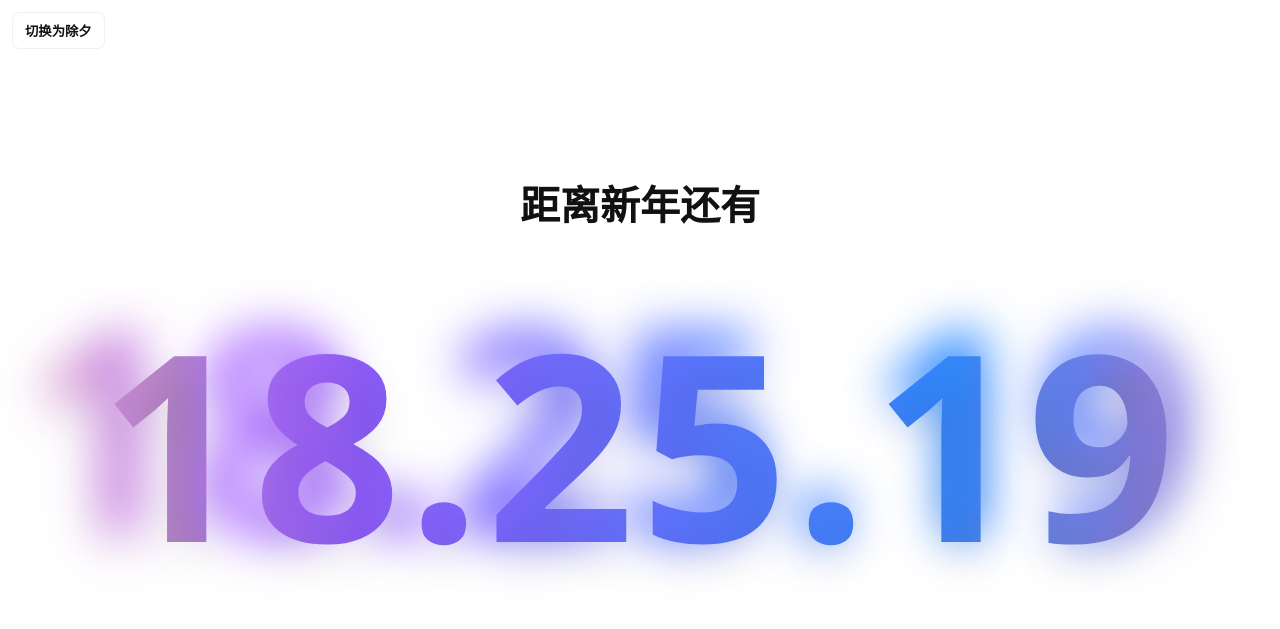
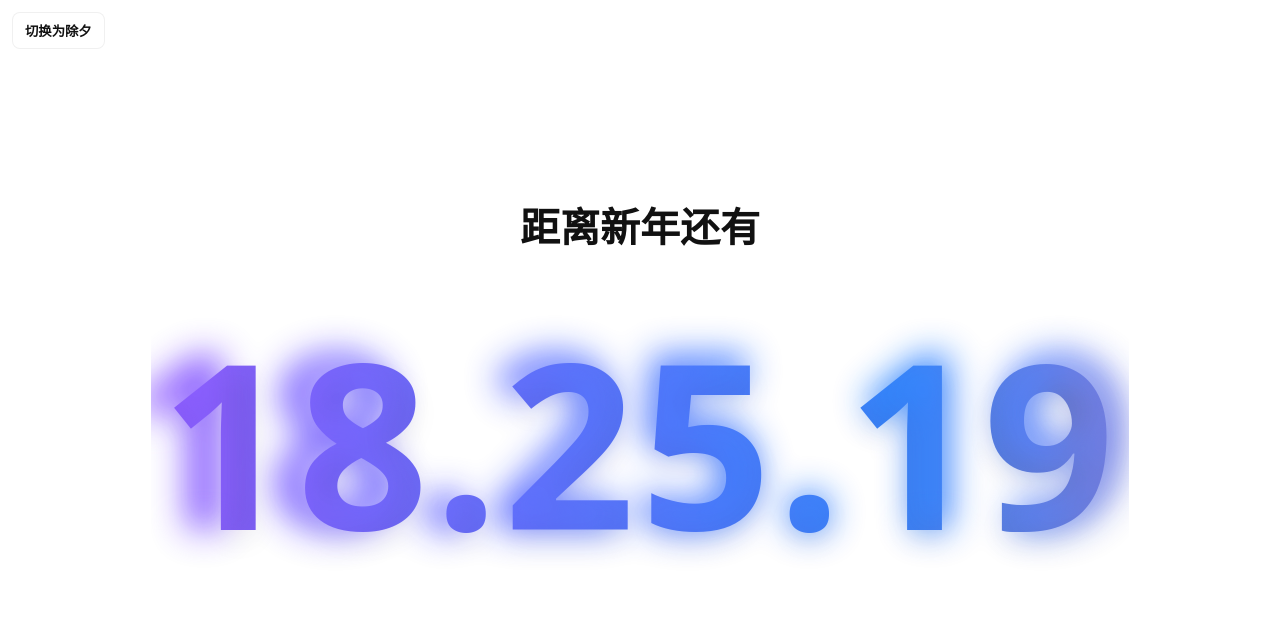
Before and after one commit to zezesukib/zezesukib.github.io, a plain HTML site: page index.html in a window 1280 px wide. Drawn offline with Linux system fonts and the light colour scheme.

Commit message:
修复手机适配与 Edge 渐变显示：调整 clamp、发光与前缀兼容

```diff
--- a/styles.css
+++ b/styles.css
@@ -15,39 +15,50 @@ main{height:100vh;display:flex;flex-direction:column;align-items:center;justify-
   position:relative;
   z-index:1;
   font-weight:900;
-  font-size:clamp(80px,22vw,260px);
+  /* 更保守的 clamp，便于手机显示 */
+  font-size:clamp(56px,18vw,240px);
+  max-width:92vw;
+  white-space:nowrap;
   letter-spacing:0.02em;
   font-family:inherit;
   color:transparent;
   -webkit-background-clip:text;
   background-clip:text;
   -webkit-text-fill-color:transparent;
-  /* 更亮更鲜艳的多色渐变（首尾相连） */
+  /* 首尾相连的多色渐变（更亮、首尾相同以避免边缘色块） */
   background-image: linear-gradient(90deg, #ff6b6b 0%, #ffd166 25%, #8b5cf6 50%, #3b82f6 75%, #ff6b6b 100%);
-  background-size: 200% 100%;
-  background-repeat: repeat-x;
+  background-size: 300% 100%;
+  background-repeat: no-repeat;
   animation: gradientShift 8s linear infinite;
-  /* 更明显的发光感 */
-  text-shadow:0 18px 42px rgba(0,0,0,0.06);
+  /* 更明确但在手机上更温和的阴影 */
+  text-shadow:0 10px 28px rgba(0,0,0,0.06);
   display:inline-block;
-  padding:8px 16px;
+  padding:6px 10px;
+  overflow:hidden;
 }
 
 /* 发光伪元素：复制文本，背景与文本一致并模糊，颜色实时同步 */
 #countdown::before{
   content: attr(data-text);
-  position:absolute;left:-8px;right:-8px;top:-8px;bottom:-8px;z-index:-1;
-  color:transparent;-webkit-background-clip:text;background-clip:text;-webkit-text-fill-color:transparent;
+  position:absolute;left:0;right:0;top:0;bottom:0;z-index:0;
+  color:transparent;
+  -webkit-background-clip:text;
+  background-clip:text;
+  -webkit-text-fill-color:transparent;
   background-image: linear-gradient(90deg, #ff6b6b 0%, #ffd166 25%, #8b5cf6 50%, #3b82f6 75%, #ff6b6b 100%);
-  background-size: 200% 100%;
-  background-repeat: repeat-x;
+  background-size: 300% 100%;
+  background-repeat: no-repeat;
   animation: gradientShift 8s linear infinite;
-  filter: blur(22px) saturate(1.3) brightness(1.1);
-  opacity:1;transform:scale(1.09);pointer-events:none;
+  /* 更温和但更明亮的发光：避免在某些浏览器变成暗色块 */
+  filter: blur(16px) saturate(1.2) brightness(1.08);
+  opacity:0.95;transform:scale(1.06);pointer-events:none;
 }
 
 @media (max-width:420px){
-  #countdown{font-size:clamp(48px,30vw,140px)}
+  #label{font-size:clamp(18px,4.5vw,28px)}
+  #countdown{font-size:clamp(42px,20vw,110px);text-shadow:0 6px 14px rgba(0,0,0,0.05);padding:4px 6px}
+  #countdown::before{filter:blur(10px);opacity:0.9}
+  button#modeBtn{padding:6px 10px;left:8px;top:8px}
 }
 
 /* 动画：平滑循环 */
```
